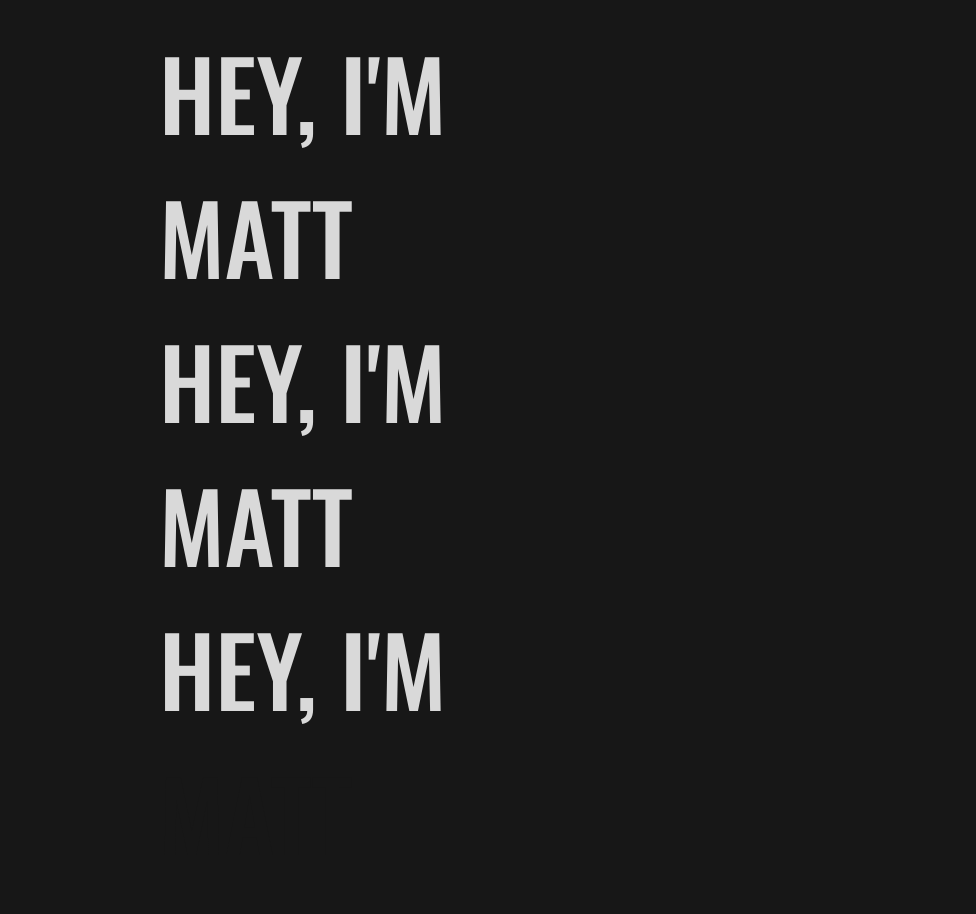
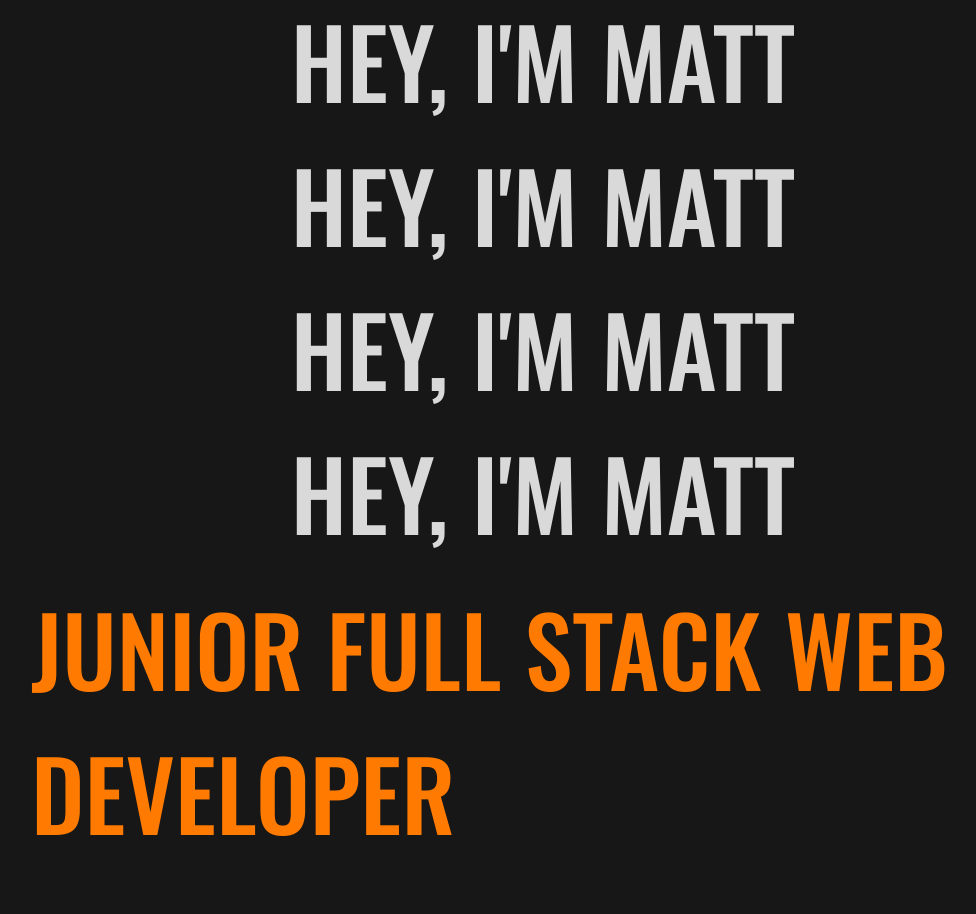
Before and after one commit to Matt-bryant21/2024portfolio, a React (Vite) app in the folder Portfolio/: page / in a window 1280 px wide. Shown: the part 40-954 px from the top of the page, without its empty margins (97-1073 px from the left). Built offline with nearby package versions, Linux system fonts and the light colour scheme.

Commit message:
centered everything

```diff
--- a/Portfolio/src/components/Homepage.jsx
+++ b/Portfolio/src/components/Homepage.jsx
@@ -4,28 +4,18 @@ import React from "react";
 const Homepage = () => {
   return (
     <>
-      <div className="flex xl:flex-col relative">
-        <div className="flex justify-center xl:w-2/4 xl:z-10 xl:relative">
-          <div className="flex flex-col items-center xl:ml-64 xl:mt-8">
-            <h1>
-              HEY, I&apos;M <span className="text-backgroundgrey">MATT</span>
-            </h1>
-            <h1>
-              HEY, I&apos;M <span className="text-backgroundgrey">MATT</span>
-            </h1>
-            <h1>
-              HEY, I&apos;M <span className="text-backgrounddark">MATT</span>
-            </h1>
-            <h1>
-              HEY, I&apos;M <span className="text-backgrounddark">MATT</span>
-            </h1>
+      <div className="flex flex-col">
+        <div className="flex justify-center">
+          <div className="flex flex-col justif-center items-center">
+            <h1>HEY, I&apos;M MATT</h1>
+            <h1>HEY, I&apos;M MATT</h1>
+            <h1>HEY, I&apos;M MATT</h1>
+            <h1>HEY, I&apos;M MATT</h1>
           </div>
         </div>
-        <div className="flex justify-end bg-backgroundgrey xl:ml-auto xl:mr-80 xl:mb-16 xl:-mt-64 xl:h-1/3">
-          <div className="flex xl:flex-col xl:items-end px-32 py-3">
-            <h2>JUNIOR</h2>
-            <h2>FULL STACK</h2>
-            <h2>WEB DEVELOPER</h2>
+        <div className="flex justify-center items-center">
+          <div className="flex flex-col justify-center items-center px-32 py-3 mb-16">
+            <h2>JUNIOR FULL STACK WEB DEVELOPER</h2>
           </div>
         </div>
       </div>
--- a/Portfolio/src/index.css
+++ b/Portfolio/src/index.css
@@ -24,7 +24,7 @@ h1 {
 h2 {
     font-family: 'Oswald', sans-serif;
     font-weight: 500;
-    font-size: 5rem;
+    font-size: 6rem;
     color: #FF7A00;
 }
 
```
